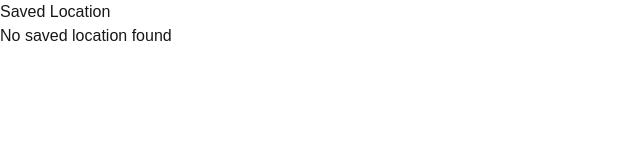
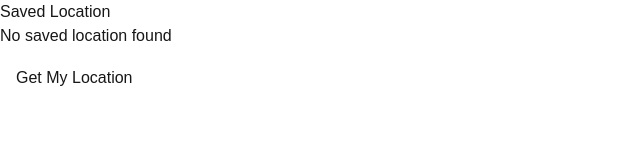
Before and after one commit to Omnia771148/geonew, a Next.js app: page / in a window 1280 px wide. Shown: the top 160 px of the page, without its empty margins (0-640 px from the left). Built offline with nearby package versions, Linux system fonts and the light colour scheme; no server answers.

Commit message:
Initial commit

```diff
--- a/src/app/page.js
+++ b/src/app/page.js
@@ -1,13 +1,13 @@
 "use client";
 
-import { useEffect, useState } from "react";
+import { useState } from "react";
 
 export default function Home() {
   const [location, setLocation] = useState({ lat: null, lon: null });
   const [error, setError] = useState(null);
   const [savedLink, setSavedLink] = useState(null);
 
-  useEffect(() => {
+  const requestLocation = () => {
     if ("geolocation" in navigator) {
       navigator.geolocation.getCurrentPosition(
         async (pos) => {
@@ -36,13 +36,18 @@ export default function Home() {
     } else {
       setError("Geolocation is not supported in this browser");
     }
-  }, []);
+  };
 
   return (
     <div>
       <h1>Saved Location</h1>
       {error && <p style={{ color: "red" }}>Error: {error}</p>}
       <p>{savedLink || "No saved location found"}</p>
+
+
+      <button onClick={requestLocation} style={{ marginTop: "10px", padding: "8px 16px" }}>
+        Get My Location
+      </button>
     </div>
   );
 }
```
